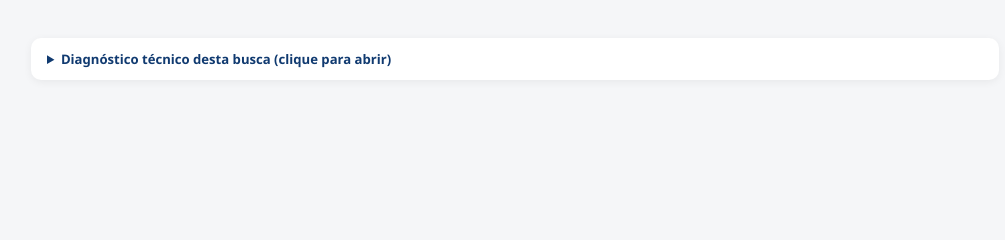
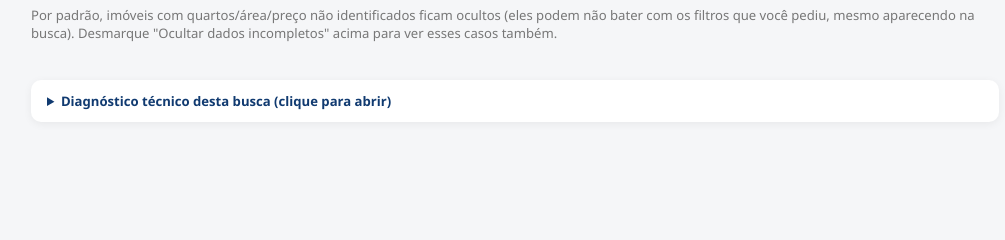
Before and after one commit to ReynaldoCorretor/buscador-imoveis, a Flask app: template templates/resultados.html in a window 1280 px wide. Shown: the part 276-516 px from the top of the page, without its empty margins (125-1130 px from the left). Run offline with Flask 3, Linux system fonts and the light colour scheme; the template is opened without the code that fills it, so the values that code supplies are empty.

Commit message:
Add files via upload

```diff
--- a/templates/resultados.html
+++ b/templates/resultados.html
@@ -169,13 +169,19 @@
         <div class="campo-filtro">
             <label style="visibility:hidden;">.</label>
             <label style="font-weight:400; font-size:0.85rem;">
-                <input type="checkbox" id="f-ocultar-incompletos" onchange="aplicarFiltros()">
+                <input type="checkbox" id="f-ocultar-incompletos" checked onchange="aplicarFiltros()">
                 Ocultar dados incompletos
             </label>
         </div>
     </div>
 
     <div class="resumo" id="resumo">{{ total }} imóveis encontrados</div>
+    <p style="font-size:0.82rem; color:#777; margin-top:-8px; margin-bottom:14px;">
+        Por padrão, imóveis com quartos/área/preço não identificados ficam
+        ocultos (eles podem não bater com os filtros que você pediu, mesmo
+        aparecendo na busca). Desmarque "Ocultar dados incompletos" acima
+        para ver esses casos também.
+    </p>
 
     <div class="lista-imoveis" id="lista-imoveis"></div>
     <div class="vazio" id="vazio" style="display:none;">Nenhum imóvel encontrado com esses filtros.</div>
@@ -268,7 +274,7 @@ function aplicarFiltros() {
     renderizar(lista);
 }
 
-renderizar(todosImoveis);
+aplicarFiltros();  // aplica o "Ocultar dados incompletos" (marcado por padrão) já na 1ª exibição
 </script>
 
 </body>
```
Also changed, not shown: README.md.
